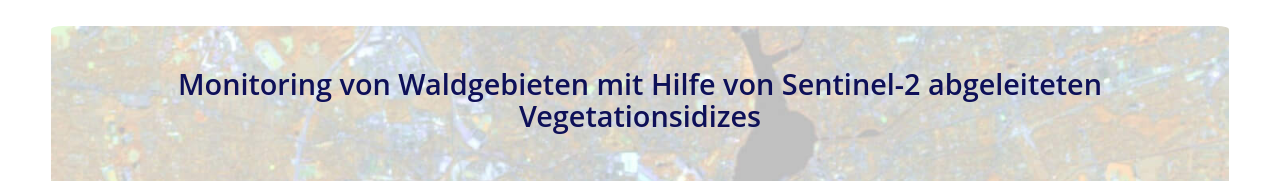
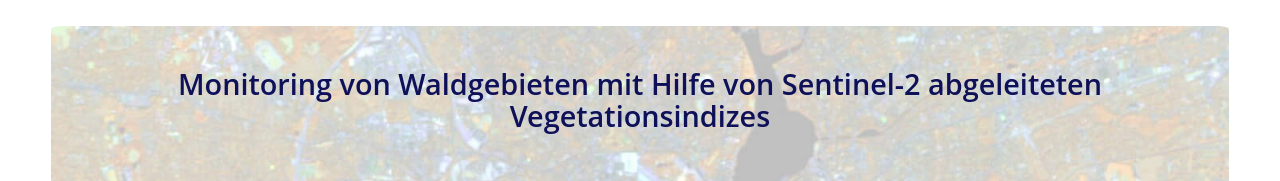
Before and after one commit to mundialis/fossgis2024, a plain HTML site: page index.html in a window 1280 px wide. Shown: the part 934-1115 px from the top of the page. Drawn offline with Linux system fonts and the light colour scheme.

Commit message:
fix typo

```diff
--- a/index.html
+++ b/index.html
@@ -29,7 +29,7 @@
             </a>
             <a class="event flexchild" target="new" href="https://pretalx.com/fossgis2024/talk/QJSTCF/">
             <div class="maininfo">
-                <p>Monitoring von Waldgebieten mit Hilfe von Sentinel-2 abgeleiteten Vegetationsidizes</p>
+                <p>Monitoring von Waldgebieten mit Hilfe von Sentinel-2 abgeleiteten Vegetationsindizes</p>
                 </div>
                 <div class="moreinfos">
                     <p>Vortrag</p>
```
Also changed, not shown: 1 other file.
